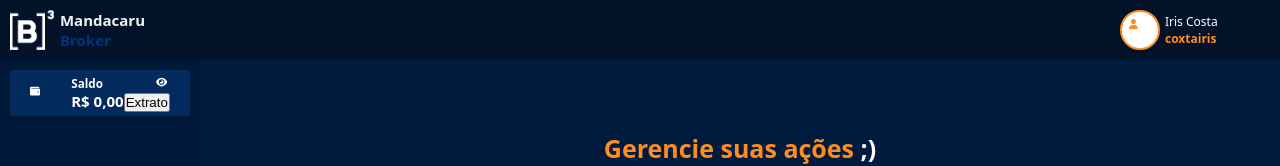
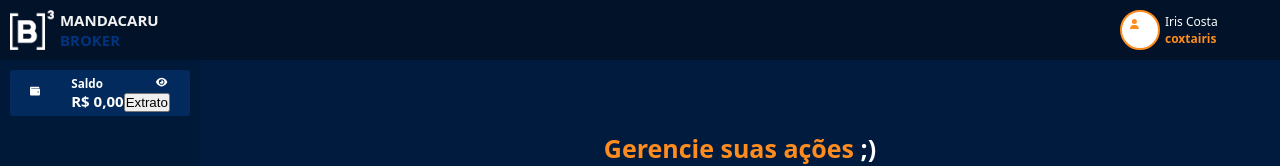
Before and after one commit to izaiasmachado/mandacarubroker-front, a Next.js app: page / in a window 1280 px wide. Shown: the top 166 px of the page. Built offline with nearby package versions, Linux system fonts and the light colour scheme.

Commit message:
:lipstick: style: styling title & subtitle

```diff
--- a/src/components/NavBar/index.js
+++ b/src/components/NavBar/index.js
@@ -24,9 +24,9 @@ const Navbar = () => {
         <LogoWrapper>
           <LogoImg src="./img/b3-icone-white.png" alt="B3 Logo" />
           <LogoTextContainer>
-            <LogoTextTitle>Mandacaru</LogoTextTitle>
+            <LogoTextTitle>MANDACARU</LogoTextTitle>
             <br />
-            <LogoTextSubtitle>Broker</LogoTextSubtitle>
+            <LogoTextSubtitle>BROKER</LogoTextSubtitle>
           </LogoTextContainer>
         </LogoWrapper>
         <ContainerProfile>
--- a/src/components/NavBar/styles.js
+++ b/src/components/NavBar/styles.js
@@ -54,7 +54,7 @@ export const Icon = styled.div`
   width: ${(props) => props.width}px;
   height: ${(props) => props.height}px;
   color: #ff8c1f;
-  margin-left: 0.7rem;
+  margin-left: 0.75rem;
   margin-top: 0.45rem;
 `;
 export const ContainerUser = styled.div`
```
